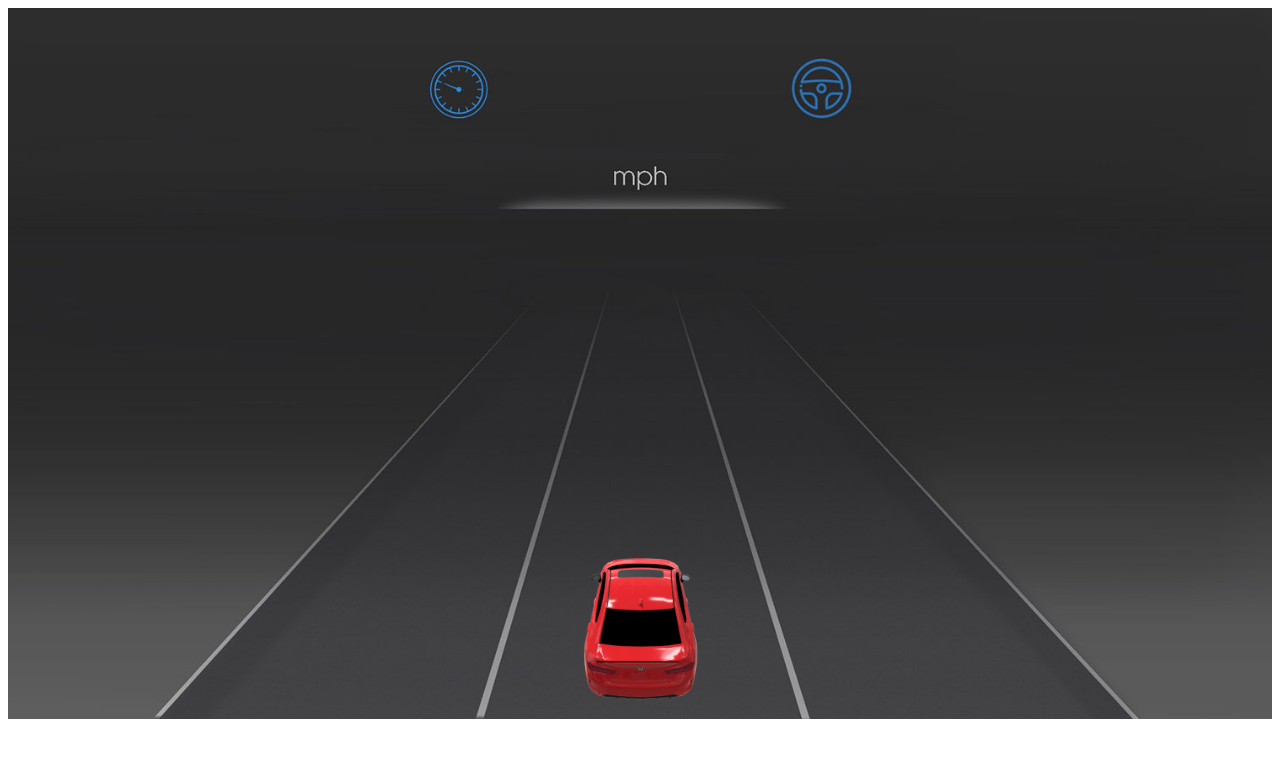
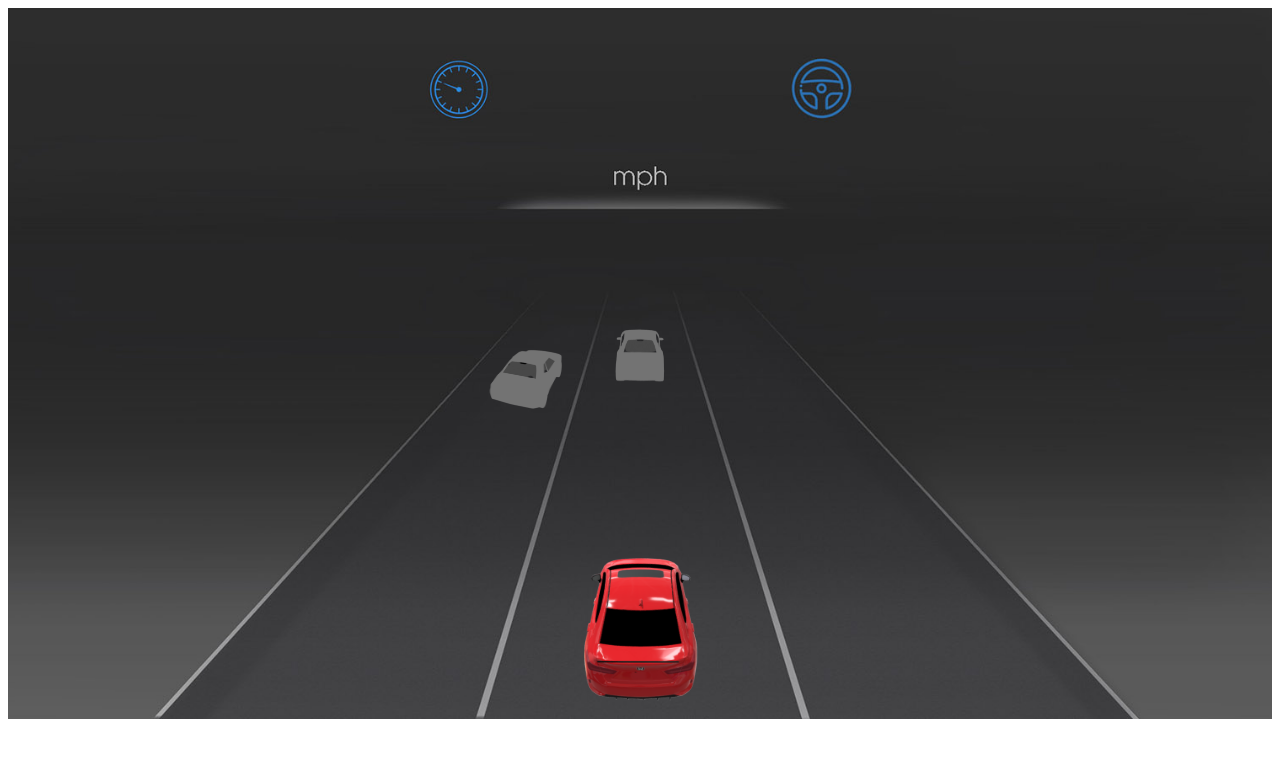
Before and after one commit to binkhang/Vehicle-demo, a plain HTML site: page index.html in a window 1280 px wide. Drawn offline with Linux system fonts and the light colour scheme.

Commit message:
Update src code

```diff
--- a/index.html
+++ b/index.html
@@ -15,6 +15,7 @@
     <div class='container'>
         <img class="object my_car" src="img/honda-city-topview.png" alt="">
         <img class="object" id="midLane" src="" alt="">
+        <img class="object" id="leftLane" src="" alt="">
 
     </div>
     <script src="index.js"></script>
--- a/index.js
+++ b/index.js
@@ -5,25 +5,27 @@ var carObject = {
         left:50,
         height:[90, 83, 76, 69, 62, 55, 48, 41, 34, 27],
         width:[81, 74.7, 68.4, 62.1, 55.8, 49.5, 43.2, 36.9, 30.6, 24.3],       //width = 0.9height
-        nearPath: "/img/car.png", //img path
-        avgPath:"/img/car.png",//img path
-        longPath:"/img/car.png" //img path
+        nearPath: "/img/car-nearview.png", //img path
+        // avgPath:"/img/car-nearview.png",//img path
+        // longPath:"/img/car-nearview.png" //img path
     },
     leftLane:{
-        // top: [10,500],
-        // left:[10,120],
-        // height:[10,60],
-        // width:[200,40]
+        top: [61, 58, 54, 52, 49, 46, 43, 40, 37, 34],
+        left:[37, 38, 40, 41],
+        height:[88, 85, 76, 68, 62, 55, 48, 41, 34, 27],
+        width:[97, 94, 86, 80, 55.8, 49.5, 43.2, 36.9, 30.6, 24.3],       //width = 0.9height
+        nearPath: "/img/car-left.png", //img path
     },
     rightLane:{
 
     }
 };
 var mid_lane = document.getElementById('midLane');
+var left_lane = document.getElementById('leftLane');
 
 //object position
 // const intervald = setInterval(updateObject, 1000);
-const intervald = setInterval(test, 1000);
+// const intervald = setInterval(test, 1000);
 /* instance to update midlane object */
 
 
@@ -32,31 +34,32 @@ const intervald = setInterval(test, 1000);
 function updateMidLaneObject(index,activate) {
     if (activate == 1)
     {
-        if (index <3)
-            {
-                mid_lane.src = carObject.midLane.nearPath;
-            }
-
-        else if(index>=3 & index <6)
-            {
-                mid_lane.src = carObject.midLane.avgPath;
-            }
-
-        else
-            {
-                mid_lane.src = carObject.midLane.longPath;
-            }
+        mid_lane.src = carObject.midLane.nearPath;
         mid_lane.style.top       = carObject.midLane.top[index]+ '%';
         mid_lane.style.left      = carObject.midLane.left+ '%';
         mid_lane.style.height    = carObject.midLane.height[index] + 'px';
         mid_lane.style.width     = carObject.midLane.width[index] + 'px';
         mid_lane.style.transform = 'translate(-50%,-50%)';
-        // console.log("Update object MidLane successfully!");
+        mid_lane.style.zIndex = '1';
+
+        console.log("Update object MidLane successfully!");
     }
 }
-function updateLeftLaneObject(index) {
-    // console.log("Update object LeftLane successfully!");
+function updateLeftLaneObject(index,activate) {
 
+
+    if (activate == 1)
+    {
+        left_lane.src = carObject.leftLane.nearPath;
+        left_lane.style.top       = carObject.leftLane.top[index]+ '%';
+        left_lane.style.left      = carObject.leftLane.left[index]+ '%';
+        left_lane.style.height    = carObject.leftLane.height[index] + 'px';
+        left_lane.style.width     = carObject.leftLane.width[index] + 'px';
+        left_lane.style.transform = 'translate(-50%,-50%)';
+        left_lane.style.zIndex = '1';
+
+        console.log("Update object LeftLane successfully!");
+    }
 }
 
 function updateObject() {
@@ -68,7 +71,7 @@ let i = 0
 
 
 function test(){
-    updateMidLaneObject(i,0);
+    updateMidLaneObject(i,1,0   );
     i++;
     console.log(i);
     if (i ==9)
@@ -77,5 +80,5 @@ function test(){
     }
 }
 
-
-test()
+updateMidLaneObject(4,1)
+updateLeftLaneObject(3,1)
```
Also changed, not shown: img/car-left.png (added), img/car-nearview.png (added), img/car.png (deleted), note.txt (added).
